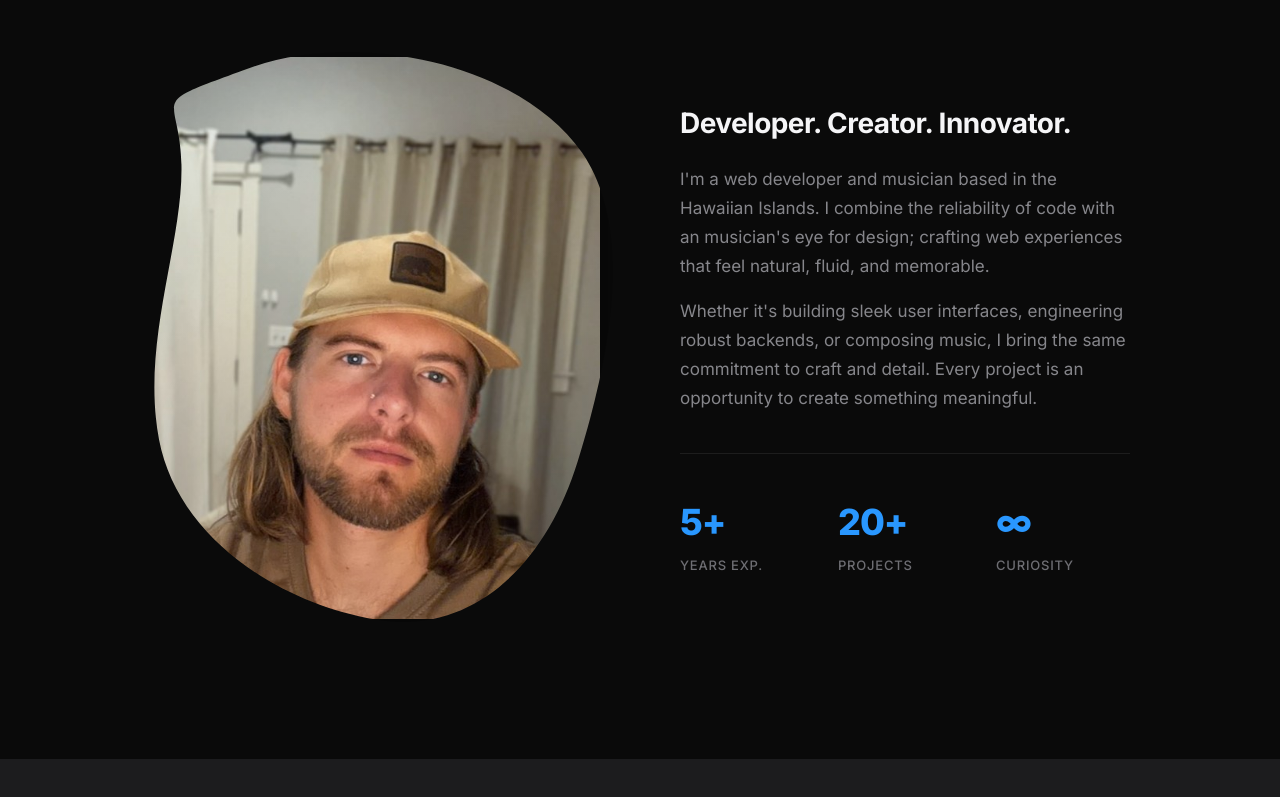
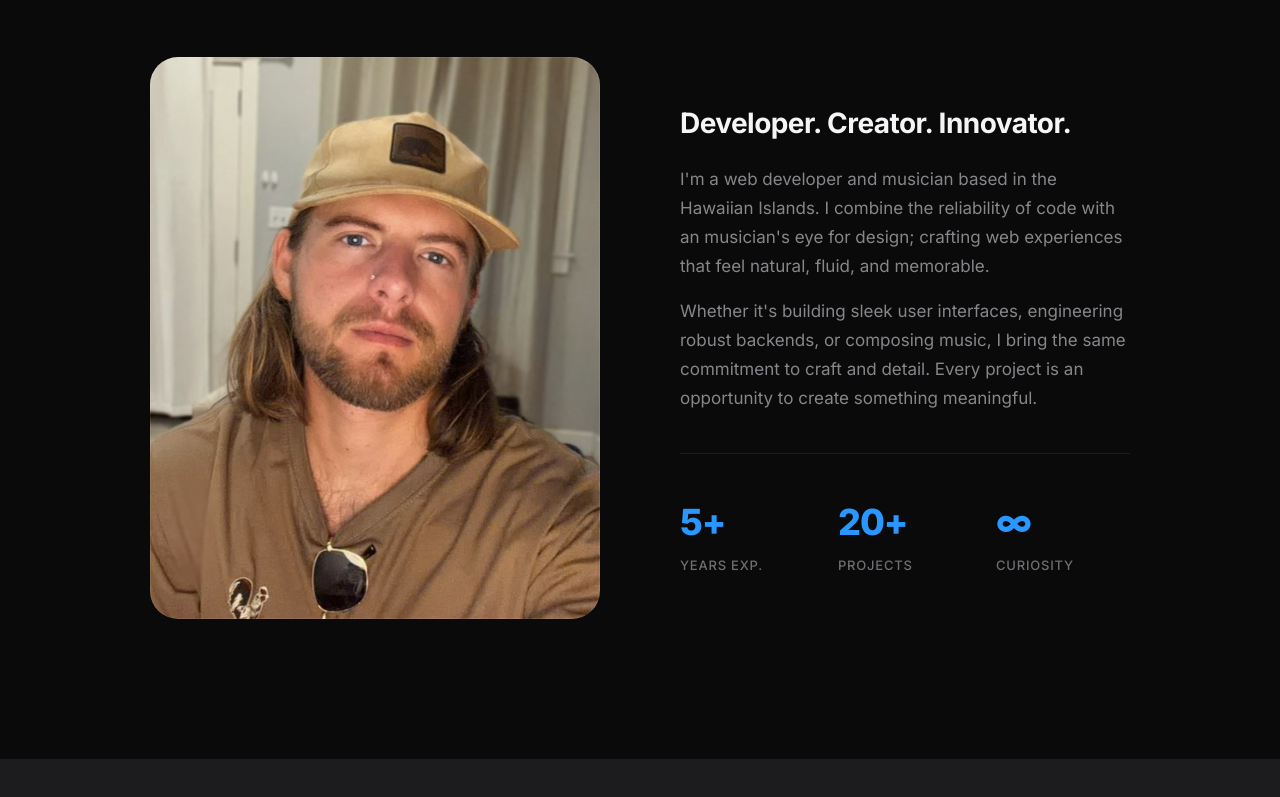
Before and after one commit to damonphoenix/phx, a website built with Vite: page index.html in a window 1280 px wide. Shown: the part 1107-1904 px from the top of the page. Built offline with nearby package versions, Linux system fonts and the light colour scheme; animation ran at ten frames a second.

Commit message:
Remove blob mask from about image, center image
Made-with: Cursor

```diff
--- a/index.html
+++ b/index.html
@@ -77,13 +77,6 @@
       <h2 class="section__title reveal reveal-delay-1">Crafting digital<br/>experiences.</h2>
       <div class="about__grid">
         <div class="about__image-wrapper reveal-left">
-          <svg width="0" height="0" aria-hidden="true" style="position:absolute;overflow:hidden;">
-            <defs>
-              <clipPath id="about-mask" clipPathUnits="objectBoundingBox">
-                <path d="M 0.22,0.02 C 0.46,-0.05 0.82,0.01 0.96,0.17 C 1.08,0.31 1.02,0.54 0.95,0.72 C 0.88,0.90 0.72,1.03 0.50,1.00 C 0.28,0.97 0.06,0.85 0.02,0.68 C -0.02,0.51 0.07,0.34 0.07,0.20 C 0.07,0.06 -0.02,0.09 0.22,0.02 Z"/>
-              </clipPath>
-            </defs>
-          </svg>
           <img src="/images/about-portrait.png" alt="Damon Phoenix" id="about-image" />
         </div>
         <div class="about__text reveal-right">
--- a/src/style.css
+++ b/src/style.css
@@ -520,17 +520,17 @@ img {
 
 .about__image-wrapper {
   position: relative;
+  border-radius: var(--radius-xl);
+  overflow: hidden;
   aspect-ratio: 4 / 5;
-  background: transparent;
-  clip-path: url(#about-mask);
-  filter: drop-shadow(0 24px 60px rgba(0, 0, 0, 0.45));
+  background: var(--bg-secondary);
 }
 
 .about__image-wrapper img {
   width: 100%;
   height: 100%;
   object-fit: cover;
-  object-position: center top;
+  object-position: center center;
   display: block;
 }
 
@@ -538,12 +538,8 @@ img {
   content: '';
   position: absolute;
   inset: 0;
-  background: linear-gradient(
-    160deg,
-    rgba(41, 151, 255, 0.08) 0%,
-    transparent 45%,
-    rgba(0, 0, 0, 0.15) 100%
-  );
+  border-radius: var(--radius-xl);
+  border: 1px solid var(--border);
   pointer-events: none;
 }
 
```
